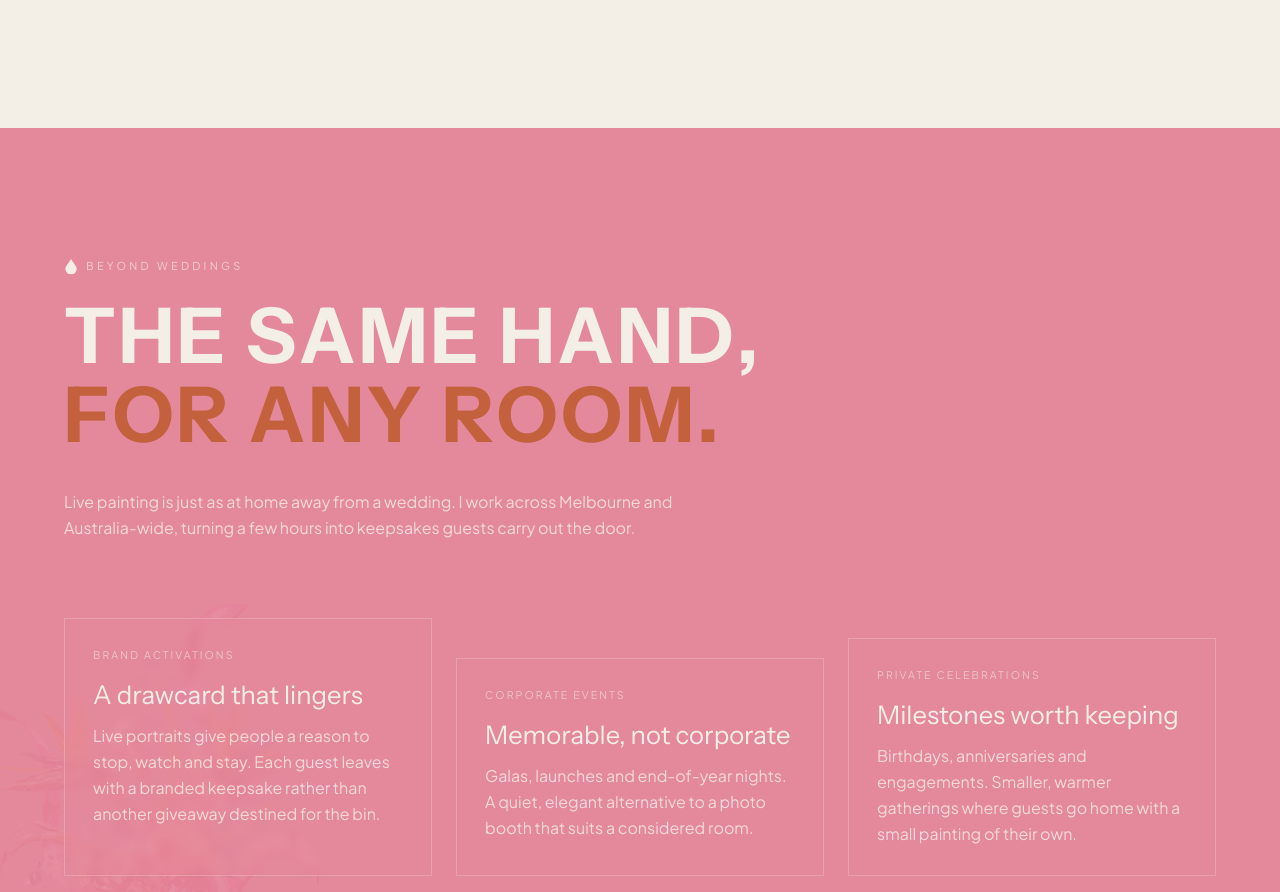
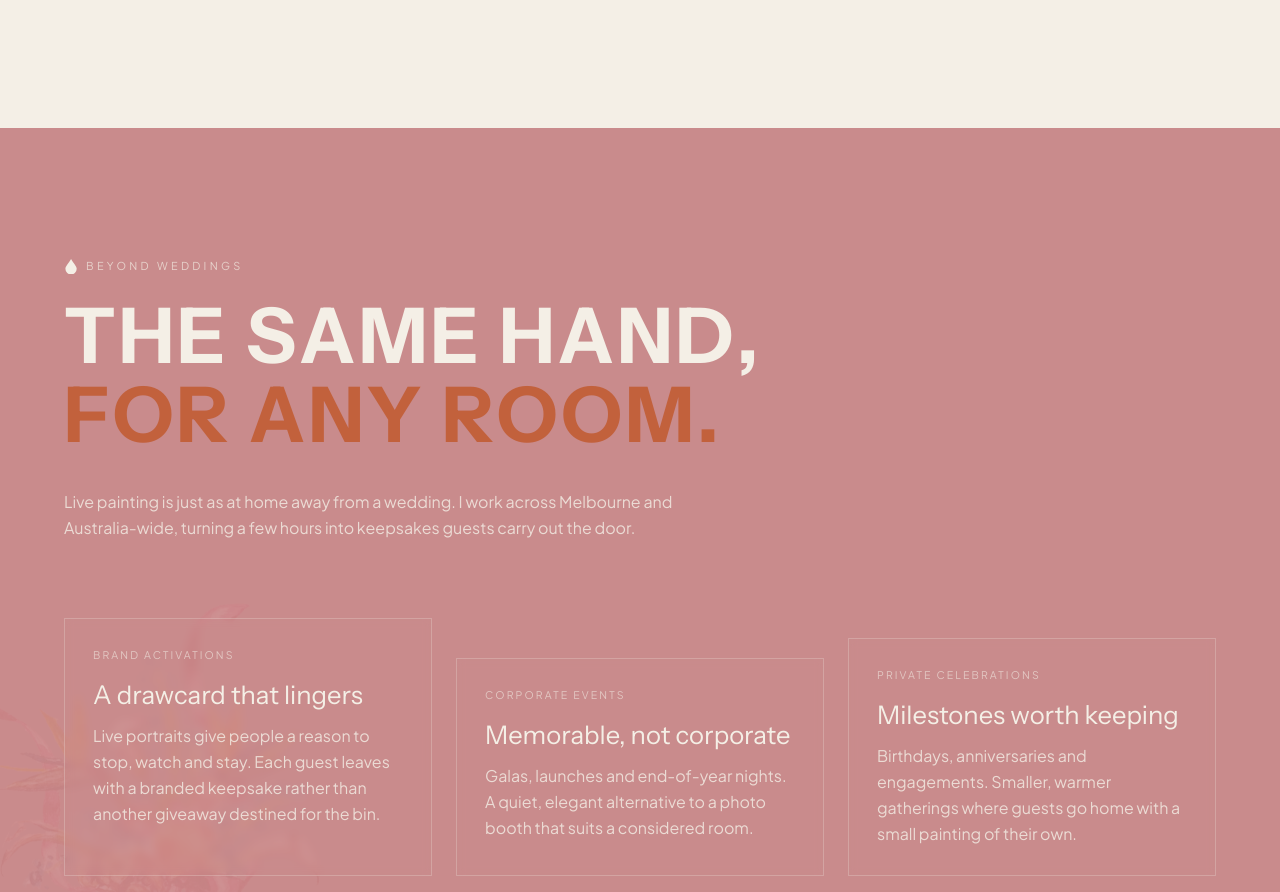
Before and after one commit to itschriswang/EventsWatercolouring, a React (Vite) app: page / in a window 1280 px wide. Shown: the part 11108-12000 px from the top of the page. Built offline with nearby package versions, Linux system fonts and the light colour scheme.

Commit message:
Update BeyondWeddings.jsx

```diff
--- a/src/components/BeyondWeddings.jsx
+++ b/src/components/BeyondWeddings.jsx
@@ -11,7 +11,7 @@ export default function BeyondWeddings() {
   return (
     <section
       id="beyond"
-      className="relative w-full overflow-hidden bg-blush px-[5vw] py-[clamp(4rem,10vw,9rem)] text-paper"
+      className="relative w-full overflow-hidden bg-rose px-[5vw] py-[clamp(4rem,10vw,9rem)] text-paper"
     >
       <img
         src={asset('assets/art-bouquet_transparent.webp')}
```
